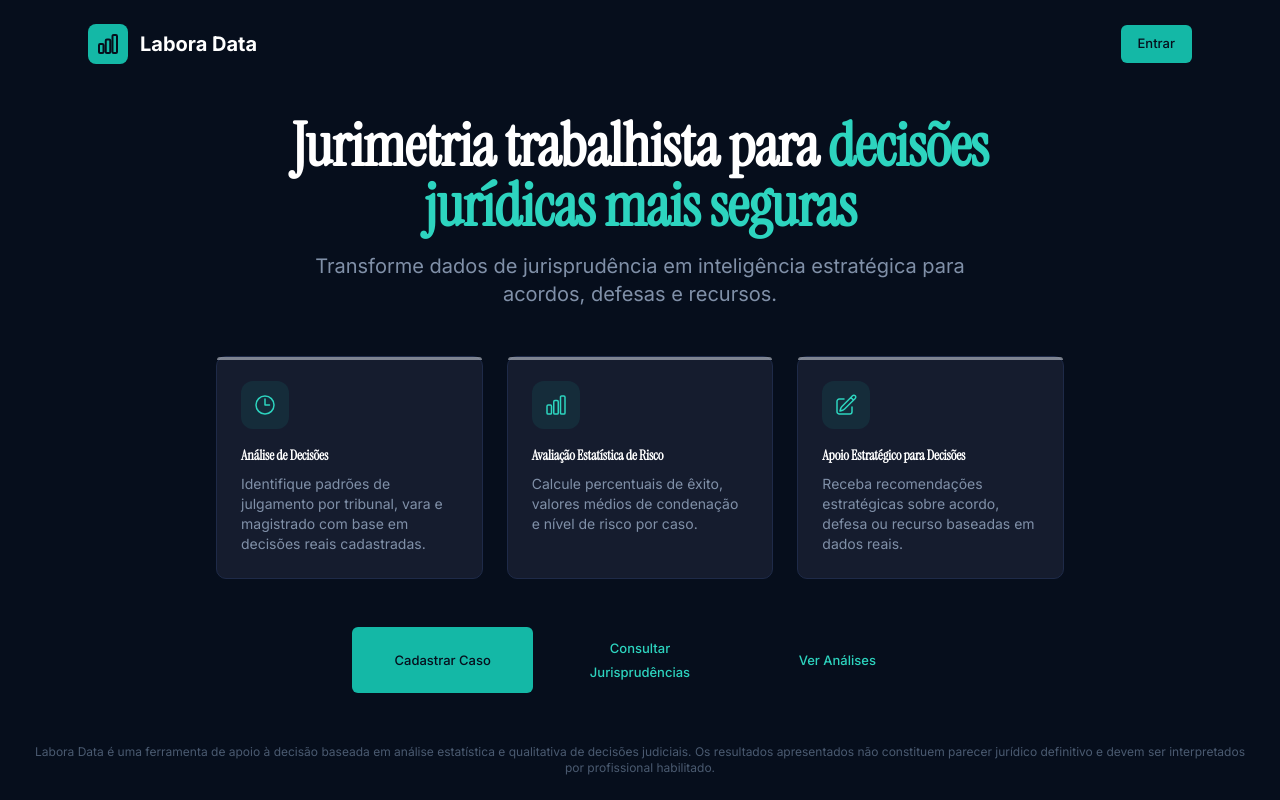
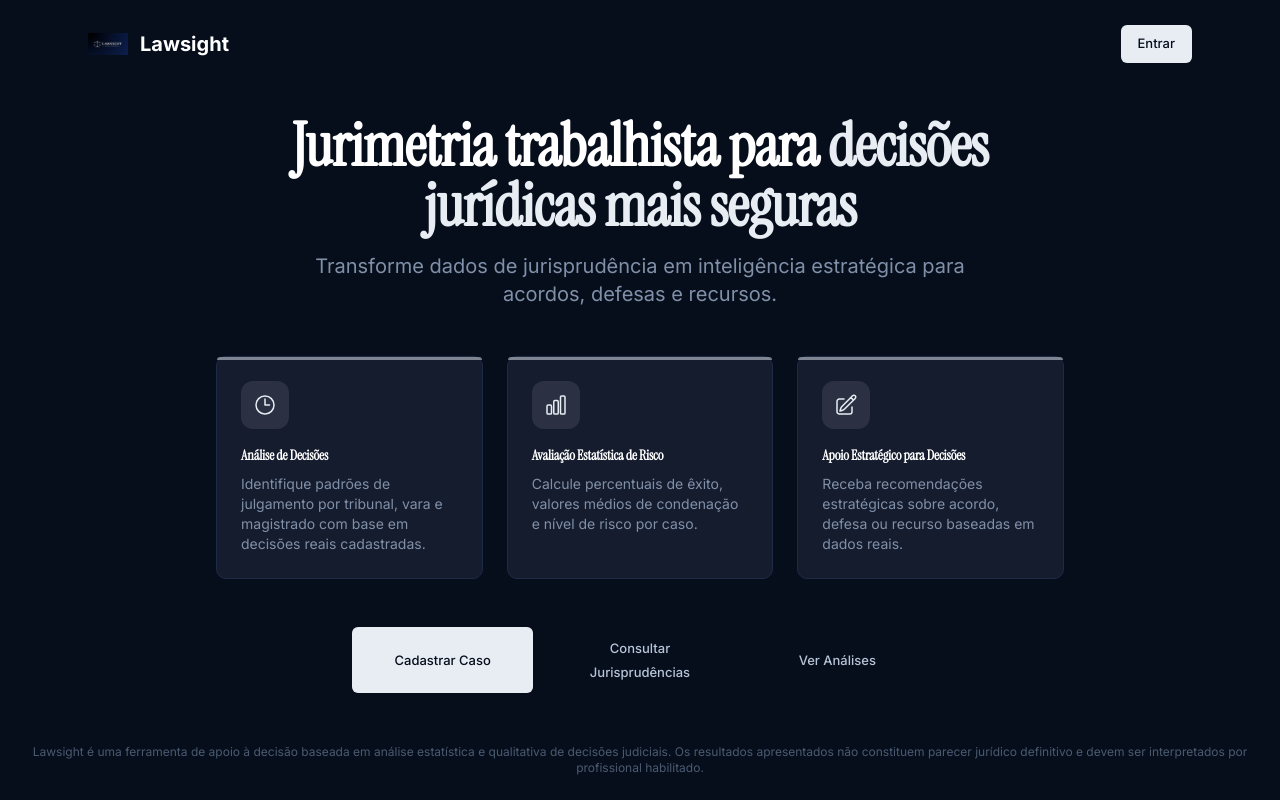
Before and after one commit to igormartins4/lawsight, a React (Vite) app: page /#/ in a window 1280 px wide. Built offline with nearby package versions, Linux system fonts and the light colour scheme.

Commit message:
feat: substituir svg logo pela imagem lawsight-logo.jpeg
- Sidebar, Landing e Login usam o arquivo da logo
- Caminho referenciado via /public

```diff
--- a/src/components/layout/Sidebar.jsx
+++ b/src/components/layout/Sidebar.jsx
@@ -45,13 +45,9 @@ export default function Sidebar() {
       `} style={{ background: 'var(--bg-primary)', borderRight: '1px solid var(--border)' }}>
         <div className="p-5" style={{ borderBottom: '1px solid var(--border)' }}>
           <div className="flex items-center gap-3">
-            <div className="w-9 h-9 rounded-lg bg-teal-500 flex items-center justify-center flex-shrink-0">
-              <svg xmlns="http://www.w3.org/2000/svg" className="w-5 h-5 text-navy-950" fill="none" viewBox="0 0 24 24" strokeWidth={2} stroke="currentColor">
-                <path strokeLinecap="round" strokeLinejoin="round" d="M3 13.125C3 12.504 3.504 12 4.125 12h2.25c.621 0 1.125.504 1.125 1.125v6.75C7.5 20.496 6.996 21 6.375 21h-2.25A1.125 1.125 0 013 19.875v-6.75zM9.75 8.625c0-.621.504-1.125 1.125-1.125h2.25c.621 0 1.125.504 1.125 1.125v11.25c0 .621-.504 1.125-1.125 1.125h-2.25a1.125 1.125 0 01-1.125-1.125V8.625zM16.5 4.125c0-.621.504-1.125 1.125-1.125h2.25C20.496 3 21 3.504 21 4.125v15.75c0 .621-.504 1.125-1.125 1.125h-2.25a1.125 1.125 0 01-1.125-1.125V4.125z" />
-              </svg>
-            </div>
+            <img src="/lawsight-logo.jpeg" alt="Lawsight" className="w-9 h-9 object-contain flex-shrink-0" />
             <div className="min-w-0">
-              <p className="font-semibold text-sm leading-tight" style={{ color: 'var(--text-primary)' }}>Labora Data</p>
+              <p className="font-semibold text-sm leading-tight" style={{ color: 'var(--text-primary)' }}>Lawsight</p>
               <p className="text-xs truncate" style={{ color: 'var(--text-tertiary)' }}>Jurimetria Trabalhista</p>
             </div>
           </div>
@@ -117,8 +113,8 @@ export default function Sidebar() {
         <div className="p-4 space-y-3" style={{ borderTop: '1px solid var(--border)' }}>
           {user && (
             <div className="flex items-center gap-3 px-2">
-              <div className="w-8 h-8 rounded-full bg-teal-500/20 flex items-center justify-center">
-                <span className="text-xs font-semibold text-teal-400">{user.nome.charAt(0)}</span>
+              <div className="w-8 h-8 rounded-full bg-silver-100/20 flex items-center justify-center">
+                <span className="text-xs font-semibold text-silver-100">{user.nome.charAt(0)}</span>
               </div>
               <div className="flex-1 min-w-0">
                 <p className="text-xs font-medium truncate" style={{ color: 'var(--text-primary)' }}>{user.nome}</p>
--- a/src/pages/Landing.jsx
+++ b/src/pages/Landing.jsx
@@ -9,21 +9,17 @@ export default function Landing() {
     <div className="min-h-screen bg-navy-950 flex flex-col">
       <header className="p-6 flex items-center justify-between max-w-6xl mx-auto w-full">
         <div className="flex items-center gap-3">
-          <div className="w-10 h-10 rounded-lg bg-teal-500 flex items-center justify-center">
-            <svg xmlns="http://www.w3.org/2000/svg" className="w-6 h-6 text-navy-950" fill="none" viewBox="0 0 24 24" strokeWidth={2} stroke="currentColor">
-              <path strokeLinecap="round" strokeLinejoin="round" d="M3 13.125C3 12.504 3.504 12 4.125 12h2.25c.621 0 1.125.504 1.125 1.125v6.75C7.5 20.496 6.996 21 6.375 21h-2.25A1.125 1.125 0 013 19.875v-6.75zM9.75 8.625c0-.621.504-1.125 1.125-1.125h2.25c.621 0 1.125.504 1.125 1.125v11.25c0 .621-.504 1.125-1.125 1.125h-2.25a1.125 1.125 0 01-1.125-1.125V8.625zM16.5 4.125c0-.621.504-1.125 1.125-1.125h2.25C20.496 3 21 3.504 21 4.125v15.75c0 .621-.504 1.125-1.125 1.125h-2.25a1.125 1.125 0 01-1.125-1.125V4.125z" />
-            </svg>
-          </div>
-          <span className="text-xl font-bold text-white">Labora Data</span>
+          <img src="/lawsight-logo.jpeg" alt="Lawsight" className="w-10 h-10 object-contain" />
+          <span className="text-xl font-bold text-white">Lawsight</span>
         </div>
         <div className="flex items-center gap-3">
           {user ? (
-            <button onClick={() => navigate('/dashboard')} className="btn bg-teal-500 text-navy-950 hover:bg-teal-400 font-semibold">
+            <button onClick={() => navigate('/dashboard')} className="btn bg-silver-100 text-navy-950 hover:bg-silver-200 font-semibold">
               Ir para o Dashboard
             </button>
           ) : (
             <>
-              <button onClick={() => navigate('/login')} className="btn bg-teal-500 text-navy-950 hover:bg-teal-400 font-semibold">
+              <button onClick={() => navigate('/login')} className="btn bg-silver-100 text-navy-950 hover:bg-silver-200 font-semibold">
                 Entrar
               </button>
             </>
@@ -33,7 +29,7 @@ export default function Landing() {
 
       <section className="flex-1 flex flex-col items-center justify-center px-6 text-center max-w-4xl mx-auto">
         <h1 className="text-4xl md:text-6xl font-bold text-white mb-4 leading-tight">
-          Jurimetria trabalhista para <span className="text-teal-400">decisões jurídicas mais seguras</span>
+          Jurimetria trabalhista para <span className="text-silver-100">decisões jurídicas mais seguras</span>
         </h1>
         <p className="text-lg md:text-xl text-silver-300 mb-12 max-w-2xl">
           Transforme dados de jurisprudência em inteligência estratégica para acordos, defesas e recursos.
@@ -41,8 +37,8 @@ export default function Landing() {
 
         <div className="grid grid-cols-1 md:grid-cols-3 gap-6 mb-12 w-full">
           <div className="card p-6 text-left">
-            <div className="w-12 h-12 rounded-xl bg-teal-500/10 flex items-center justify-center mb-4">
-              <svg xmlns="http://www.w3.org/2000/svg" className="w-6 h-6 text-teal-400" fill="none" viewBox="0 0 24 24" strokeWidth={1.5} stroke="currentColor">
+            <div className="w-12 h-12 rounded-xl bg-silver-100/10 flex items-center justify-center mb-4">
+              <svg xmlns="http://www.w3.org/2000/svg" className="w-6 h-6 text-silver-100" fill="none" viewBox="0 0 24 24" strokeWidth={1.5} stroke="currentColor">
                 <path strokeLinecap="round" strokeLinejoin="round" d="M12 6v6h4.5m4.5 0a9 9 0 11-18 0 9 9 0 0118 0z" />
               </svg>
             </div>
@@ -50,8 +46,8 @@ export default function Landing() {
             <p className="text-sm text-silver-300">Identifique padrões de julgamento por tribunal, vara e magistrado com base em decisões reais cadastradas.</p>
           </div>
           <div className="card p-6 text-left">
-            <div className="w-12 h-12 rounded-xl bg-teal-500/10 flex items-center justify-center mb-4">
-              <svg xmlns="http://www.w3.org/2000/svg" className="w-6 h-6 text-teal-400" fill="none" viewBox="0 0 24 24" strokeWidth={1.5} stroke="currentColor">
+            <div className="w-12 h-12 rounded-xl bg-silver-100/10 flex items-center justify-center mb-4">
+              <svg xmlns="http://www.w3.org/2000/svg" className="w-6 h-6 text-silver-100" fill="none" viewBox="0 0 24 24" strokeWidth={1.5} stroke="currentColor">
                 <path strokeLinecap="round" strokeLinejoin="round" d="M3 13.125C3 12.504 3.504 12 4.125 12h2.25c.621 0 1.125.504 1.125 1.125v6.75C7.5 20.496 6.996 21 6.375 21h-2.25A1.125 1.125 0 013 19.875v-6.75zM9.75 8.625c0-.621.504-1.125 1.125-1.125h2.25c.621 0 1.125.504 1.125 1.125v11.25c0 .621-.504 1.125-1.125 1.125h-2.25a1.125 1.125 0 01-1.125-1.125V8.625zM16.5 4.125c0-.621.504-1.125 1.125-1.125h2.25C20.496 3 21 3.504 21 4.125v15.75c0 .621-.504 1.125-1.125 1.125h-2.25a1.125 1.125 0 01-1.125-1.125V4.125z" />
               </svg>
             </div>
@@ -59,8 +55,8 @@ export default function Landing() {
             <p className="text-sm text-silver-300">Calcule percentuais de êxito, valores médios de condenação e nível de risco por caso.</p>
           </div>
           <div className="card p-6 text-left">
-            <div className="w-12 h-12 rounded-xl bg-teal-500/10 flex items-center justify-center mb-4">
-              <svg xmlns="http://www.w3.org/2000/svg" className="w-6 h-6 text-teal-400" fill="none" viewBox="0 0 24 24" strokeWidth={1.5} stroke="currentColor">
+            <div className="w-12 h-12 rounded-xl bg-silver-100/10 flex items-center justify-center mb-4">
+              <svg xmlns="http://www.w3.org/2000/svg" className="w-6 h-6 text-silver-100" fill="none" viewBox="0 0 24 24" strokeWidth={1.5} stroke="currentColor">
                 <path strokeLinecap="round" strokeLinejoin="round" d="M16.862 4.487l1.687-1.688a1.875 1.875 0 112.652 2.652L10.582 16.07a4.5 4.5 0 01-1.897 1.13L6 18l.8-2.685a4.5 4.5 0 011.13-1.897l8.932-8.931zm0 0L19.5 7.125M18 14v4.75A2.25 2.25 0 0115.75 21H5.25A2.25 2.25 0 013 18.75V8.25A2.25 2.25 0 015.25 6H10" />
               </svg>
             </div>
@@ -70,13 +66,13 @@ export default function Landing() {
         </div>
 
         <div className="flex flex-col sm:flex-row gap-4 w-full max-w-xl">
-          <button onClick={() => navigate(user ? '/casos/novo' : '/login')} className="btn flex-1 py-3 bg-teal-500 text-navy-950 hover:bg-teal-400 font-semibold text-base">
+          <button onClick={() => navigate(user ? '/casos/novo' : '/login')} className="btn flex-1 py-3 bg-silver-100 text-navy-950 hover:bg-silver-200 font-semibold text-base">
             Cadastrar Caso
           </button>
-          <button onClick={() => navigate(user ? '/jurisprudencias/consulta' : '/login')} className="btn flex-1 py-3 border border-teal-500 text-teal-400 hover:bg-teal-500/10 font-semibold text-base">
+          <button onClick={() => navigate(user ? '/jurisprudencias/consulta' : '/login')} className="btn flex-1 py-3 border border-silver-200 text-silver-200 hover:bg-silver-100/10 font-semibold text-base">
             Consultar Jurisprudências
           </button>
-          <button onClick={() => navigate(user ? '/dashboard' : '/login')} className="btn flex-1 py-3 border border-teal-500 text-teal-400 hover:bg-teal-500/10 font-semibold text-base">
+          <button onClick={() => navigate(user ? '/dashboard' : '/login')} className="btn flex-1 py-3 border border-silver-200 text-silver-200 hover:bg-silver-100/10 font-semibold text-base">
             Ver Análises
           </button>
         </div>
@@ -84,7 +80,7 @@ export default function Landing() {
 
       <footer className="p-6 text-center">
         <p className="text-xs text-silver-400">
-          Labora Data é uma ferramenta de apoio à decisão baseada em análise estatística e qualitativa de decisões judiciais.
+          Lawsight é uma ferramenta de apoio à decisão baseada em análise estatística e qualitativa de decisões judiciais.
           Os resultados apresentados não constituem parecer jurídico definitivo e devem ser interpretados por profissional habilitado.
         </p>
       </footer>
--- a/src/pages/Login.jsx
+++ b/src/pages/Login.jsx
@@ -19,7 +19,7 @@ export default function Login() {
     if (login(email, senha)) {
       navigate('/dashboard')
     } else {
-      setErro('E-mail ou senha inválidos. Tente: admin@laboradata.com.br / admin')
+      setErro('E-mail ou senha inválidos. Tente: admin@lawsight.com.br / admin')
     }
   }
 
@@ -27,12 +27,8 @@ export default function Login() {
     <div className="min-h-screen bg-navy-950 flex items-center justify-center p-6">
       <div className="w-full max-w-md">
         <div className="text-center mb-8">
-          <div className="w-14 h-14 rounded-xl bg-teal-500 flex items-center justify-center mx-auto mb-4">
-            <svg xmlns="http://www.w3.org/2000/svg" className="w-8 h-8 text-navy-950" fill="none" viewBox="0 0 24 24" strokeWidth={2} stroke="currentColor">
-              <path strokeLinecap="round" strokeLinejoin="round" d="M3 13.125C3 12.504 3.504 12 4.125 12h2.25c.621 0 1.125.504 1.125 1.125v6.75C7.5 20.496 6.996 21 6.375 21h-2.25A1.125 1.125 0 013 19.875v-6.75zM9.75 8.625c0-.621.504-1.125 1.125-1.125h2.25c.621 0 1.125.504 1.125 1.125v11.25c0 .621-.504 1.125-1.125 1.125h-2.25a1.125 1.125 0 01-1.125-1.125V8.625zM16.5 4.125c0-.621.504-1.125 1.125-1.125h2.25C20.496 3 21 3.504 21 4.125v15.75c0 .621-.504 1.125-1.125 1.125h-2.25a1.125 1.125 0 01-1.125-1.125V4.125z" />
-            </svg>
-          </div>
-          <h1 className="text-2xl font-bold text-white">Labora Data</h1>
+          <img src="/lawsight-logo.jpeg" alt="Lawsight" className="w-14 h-14 object-contain mx-auto mb-4" />
+          <h1 className="text-2xl font-bold text-white">Lawsight</h1>
           <p className="text-silver-300 text-sm mt-1">Acesse sua conta</p>
         </div>
 
@@ -53,19 +49,19 @@ export default function Login() {
             <input type="password" value={senha} onChange={e => setSenha(e.target.value)} placeholder="Sua senha" className="input w-full" />
           </div>
 
-          <button type="submit" className="btn w-full py-3 bg-teal-500 text-navy-950 hover:bg-teal-400 font-semibold text-base">
+          <button type="submit" className="btn w-full py-3 bg-silver-100 text-navy-950 hover:bg-silver-200 font-semibold text-base">
             Entrar
           </button>
 
           <div className="pt-2 text-center">
             <p className="text-xs text-silver-400">
-              Demo: <strong className="text-silver-200">admin@laboradata.com.br</strong> / <strong className="text-silver-200">admin</strong>
+              Demo: <strong className="text-silver-200">admin@lawsight.com.br</strong> / <strong className="text-silver-200">admin</strong>
             </p>
           </div>
         </form>
 
         <div className="text-center mt-6">
-          <button onClick={() => navigate('/')} className="text-sm text-teal-400 hover:text-teal-300">
+          <button onClick={() => navigate('/')} className="text-sm text-silver-200 hover:text-silver-100">
             ← Voltar para página inicial
           </button>
         </div>
```
